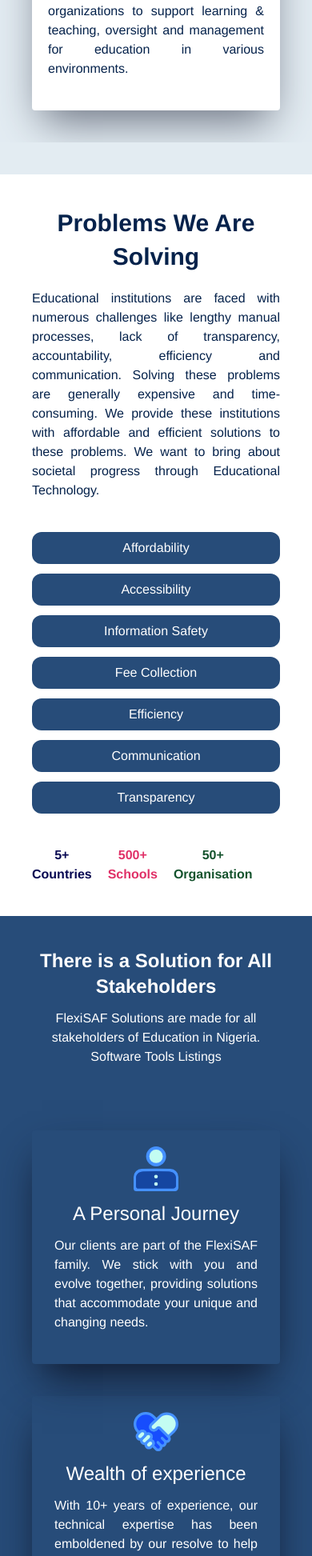
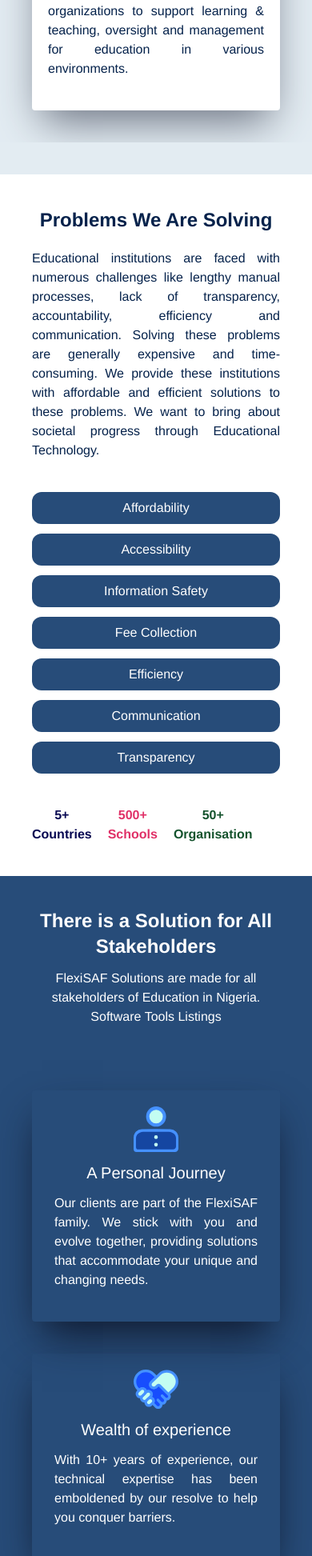
Before and after one commit to ofonime41/flexisaf, a Vue app: page / in a window 390 px wide. Shown: the part 2394-4339 px from the top of the page at 80% size. Built offline with nearby package versions, Linux system fonts and the light colour scheme.

Commit message:
delay timer reduced

```diff
--- a/src/views/HomeView.vue
+++ b/src/views/HomeView.vue
@@ -137,7 +137,7 @@
         </div>
 
         <div>
-          <h2 class="text-3xl md:text-4xl text-center md:text-start font-semibold  text-[#05224b] leading-snug mb-5">
+          <h2 class="text-2xl md:text-4xl text-center md:text-start font-semibold  text-[#05224b] leading-snug mb-5">
             Problems We Are Solving</h2>
 
           <p class="mb-10 text-justify  text-[#05224b]">Educational institutions are faced with numerous challenges like lengthy manual
@@ -193,7 +193,7 @@
           <div class="grid grid-row lg:grid-cols-3 gap-10 text-center ">
             <div class="solution2 rounded py-5 px-7 shadow-2xl hover:shadow-md shadow-slate-900 text-white">
               <img class=" mx-auto w-14" src="@/assets/images/person.svg" alt="">
-              <h3 class="text-2xl font-medium my-3"> A Personal Journey</h3>
+              <h3 class="text-xl md:text-2xl font-medium my-3"> A Personal Journey</h3>
               <p class="text-justify mb-5 after:text-md">
 
                 Our clients are part of the FlexiSAF family. We stick with you and evolve together,
@@ -202,7 +202,7 @@
 
             <div class="solution2 rounded py-5 px-7 shadow-2xl hover:shadow-md shadow-slate-900 text-white">
               <img class=" mx-auto w-14" src="@/assets/images/responsible.svg" alt="">
-              <h3 class="text-2xl font-medium my-3">Wealth of experience</h3>
+              <h3 class="text-xl md:text-2xl font-medium my-3">Wealth of experience</h3>
               <p class="text-justify mb-5 after:text-md">
                 With 10+ years of experience, our technical expertise has been emboldened by our resolve to help you
                 conquer barriers.
@@ -211,7 +211,7 @@
 
             <div class="solution2 rounded py-5 px-7 shadow-2xl hover:shadow-md shadow-slate-900 text-white">
               <img class=" mx-auto w-14" src="@/assets/images/support.svg" alt="">
-              <h3 class="text-2xl font-medium my-3 ">Dedicated support</h3>
+              <h3 class="text-xl md:text-2xl font-medium my-3 ">Dedicated support</h3>
               <p class="text-justify mb-5 after:text-md">
                 We provide a wide range of support for all our customers using all our solutions to ensure that you can
                 get the best experience
@@ -543,7 +543,7 @@
         y: 'random(100,300)',
         duration: 1.5,
         stagger: 0.25,
-        delay: 1,
+        delay: 0.5,
         scrollTrigger: {
           trigger: ".solution1",
           toggleActions: 'restart none play none',
@@ -556,7 +556,7 @@
          x: 'random(100,300)',
         duration: 1.5,
         stagger: 0.25,
-         delay: 1,
+         delay: 0.5,
         scrollTrigger: {
           trigger: ".solution2",
           toggleActions: 'restart none play none',
@@ -569,7 +569,7 @@
          y: 'random(100,300)',
         duration: 1.5,
         stagger: 0.25,
-         delay: 1,
+         delay: 0.5,
         scrollTrigger: {
           trigger: ".testimony",
           toggleActions: 'restart none play none',
@@ -584,7 +584,7 @@
            x: 'random(100,200)',
         duration: 1.5,
         stagger: 0.8,
-        delay: 1,
+        delay: 0.5,
         scrollTrigger: {
           trigger: ".giving",
           toggleActions: 'restart none none none',
```
